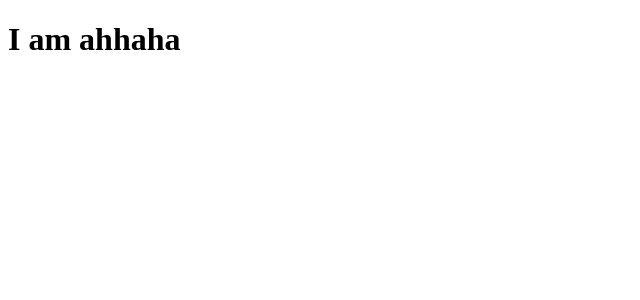
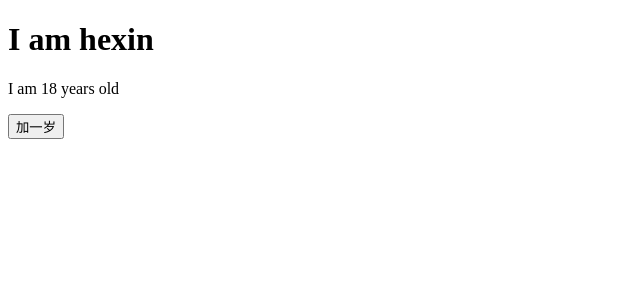
Before and after one commit to LucianoKlein/react-backend-mgmtsystem, a React app: page / in a window 1280 px wide. Shown: the top 300 px of the page, without its empty margins (0-640 px from the left). Built offline with nearby package versions, Linux system fonts and the light colour scheme.

Commit message:
事件处理方式一

```diff
--- a/src/app.jsx
+++ b/src/app.jsx
@@ -1,24 +1,33 @@
 import React from 'react';
 import ReactDOM from 'react-dom';
 
-class ES6Component extends React.Component {
+class Component extends React.Component {
     constructor(props) {
         super(props);
         this.state = {
-            name: "Rosen"
+            name : 'hexin',
+            age: 18
         }
+        this.handleClick = this.handleClick.bind(this);
     }
+    handleClick() {
+        this.setState({
+            age: this.state.age + 1
+        })
+    };
     render() {
-        setTimeout(() => {
-            this.setState({
-                name: "ahhaha"
-            });
-        }, 2000);
-        return <h1>I am {this.state.name}</h1>
+        return (
+            <div>
+                <h1>I am {this.state.name}</h1>
+                <p>I am {this.state.age} years old</p>
+                <button onClick={this.handleClick}>加一岁</button>
+            </div>
+        );
     }
 }
-
 ReactDOM.render(
-    <ES6Component/>,
+    <div>
+        <Component/>
+    </div>,
     document.getElementById("app")
 )
```
